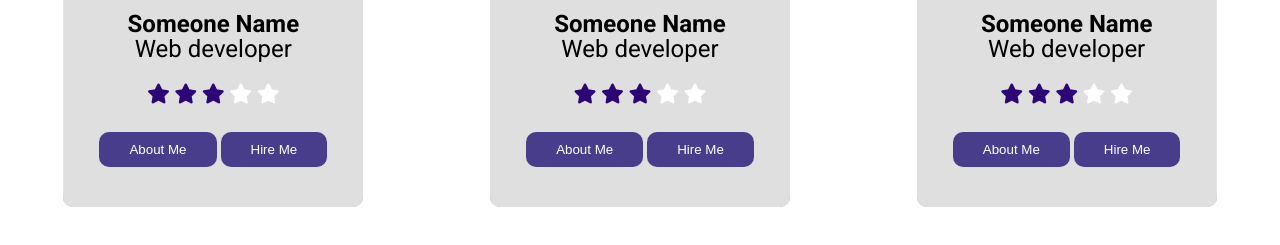
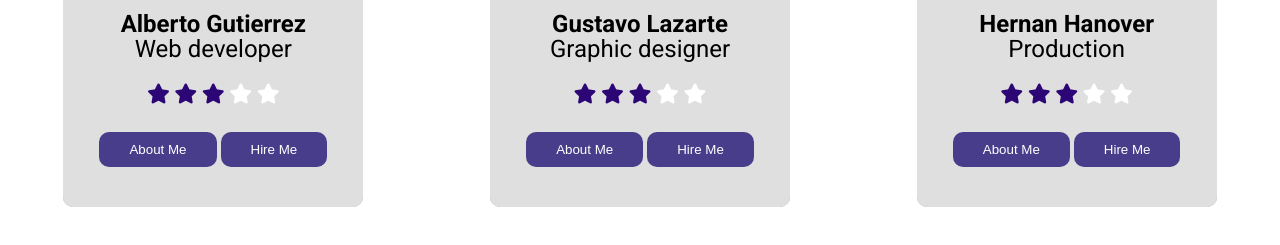
Before and after one commit to Antonmarchitec/Tarjetas_de_presentacion_clientes, a plain HTML site: page index.html in a window 1280 px wide. Shown: the part 243-488 px from the top of the page. Drawn offline with Linux system fonts and the light colour scheme.

Commit message:
GUARDANDO 2

```diff
--- a/index.html
+++ b/index.html
@@ -25,7 +25,7 @@
 
 
        <div class="section__inf">
-           <h1 class="section__inf__title"> Someone Name</h1>
+           <h1 class="section__inf__title"> Alberto Gutierrez</h1>
            <h2 class="section__inf__subtitle">Web developer</h2>
            <div class="section__inf__icons">
                 <i class="fas fa-star active"></i>
@@ -55,8 +55,8 @@
 
 
         <div class="section__inf">
-            <h1 class="section__inf__title"> Someone Name</h1>
-            <h2 class="section__inf__subtitle">Web developer</h2>
+            <h1 class="section__inf__title"> Gustavo Lazarte</h1>
+            <h2 class="section__inf__subtitle">Graphic designer</h2>
             <div class="section__inf__icons">
                  <i class="fas fa-star active"></i>
                  <i class="fas fa-star active"></i>
@@ -85,8 +85,8 @@
 
 
         <div class="section__inf">
-            <h1 class="section__inf__title"> Someone Name</h1>
-            <h2 class="section__inf__subtitle">Web developer</h2>
+            <h1 class="section__inf__title"> Hernan Hanover</h1>
+            <h2 class="section__inf__subtitle">Production</h2>
             <div class="section__inf__icons">
                  <i class="fas fa-star active"></i>
                  <i class="fas fa-star active"></i>
```
